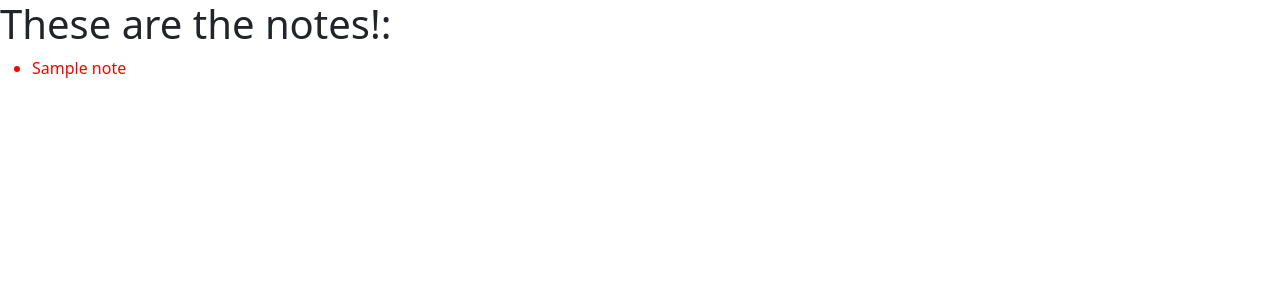
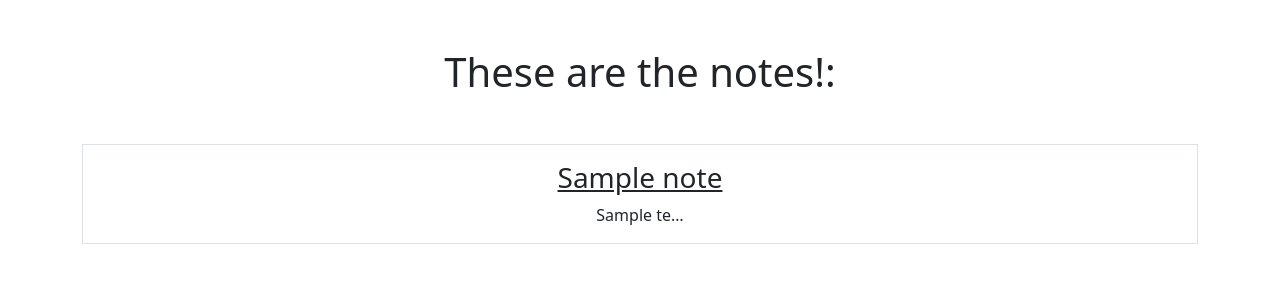
Before and after one commit to cjporter25/DjangoEssentialTraining, a Django app: template notes/templates/notes/notes_list.html in a window 1280 px wide. Shown: the top 300 px of the page. Run offline with Django 3.2, Linux system fonts and the light colour scheme; the template is opened without the code that fills it: most values are stand-ins (such as "Sample title", 1, 10 or a date in 2020).

Commit message:
Actually Completed Ch5 - 8/6/23

```diff
--- a/home/views.py
+++ b/home/views.py
@@ -9,10 +9,11 @@ from django.contrib.auth.mixins import LoginRequiredMixin
 # Class - "HomeView"
 # Inherits From = "TemplateView"
 class HomeView(TemplateView):
+
+    # Extra data to import into the template view
+    extra_content = {'today': datetime.today()}
     # Target Template
     template_name = 'home/welcome.html'
-    # Extra data to import into the template view
-    extra_content = {'today': datetime.today()}
 
 # NOTE: NO LONGER NEEDED GIVEN ABOVE CLASS IMPLEMENTATION
 # def home(request):
--- a/notes/templates/notes/notes_list.html
+++ b/notes/templates/notes/notes_list.html
@@ -1,8 +1,5 @@
 <!--Statement used to have a base html page control the main elements-->
 {% extends "base.html" %}
-
-
-
 
 <!--Built in Django tool to load in static elements, such as style sheets
 {% load static %}
@@ -14,20 +11,32 @@
         <link rel="stylesheet" type="text/css" href="{% static 'css/style.css'%}" />
     </head>
     -->
+
+
 {% block content %}
-    <h1>These are the notes!:</h1>
+    <h1 class="my-5">These are the notes!:</h1>
     <!--The following is an example Django's template logic. Actual python code
         should be in curly brackets with a "%" sign. Data elements that need to
         be rendered should be inside double curly brackets -->
-    <ul>
+    <div class="row row-col3 g-2">
         <!--For each note object in the list of notes-->
         {% for note in notes %}
-            <!--Retrieve that note's title, create a new list object with that title-->
-            <li class="note-li">{{note.title}}</li>
+        <div class="col">
+            <div class="p-3 border">
+                <!--Retrieve that note's title, create a new list object with that title-->
+                <a href="{%url 'notes.detail' pk=note.id %}" class="text-dark text-decoration-non">
+                    <h3>{{note.title}}</h3>
+                </a>
+                {{note.text|truncatechars:10}}
+            </div>
+        </div>
         <!--Ending the in-line forloop-->
         {% endfor %}
-    </ul>
+    </div>
 {% endblock %}
+
+
+
 
 <!--</html>-->
 
--- a/static/templates/base.html
+++ b/static/templates/base.html
@@ -7,9 +7,11 @@
     </head>
 
     <body>
-        {% block content %}
+        <div class="my-5 text-center container">
+            {% block content %}
 
-        {% endblock %}
+            {% endblock %}
+        </div>
     </body>
 
 </html>
```
Also changed, not shown: home/templates/home/welcome.html (+14 -6 lines), notes/templates/notes/notes_detail.html (+7 -3 lines), notes/urls.py (+5 -2 lines).
